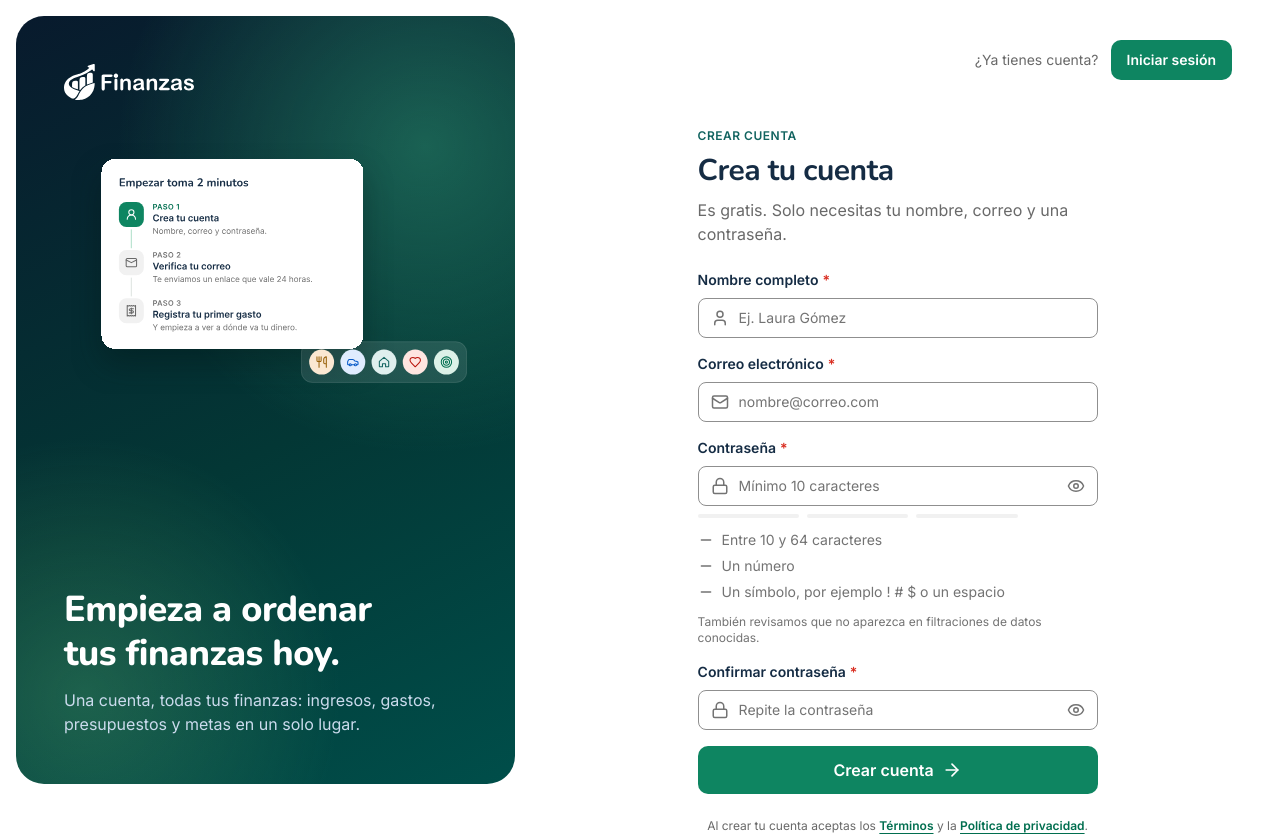
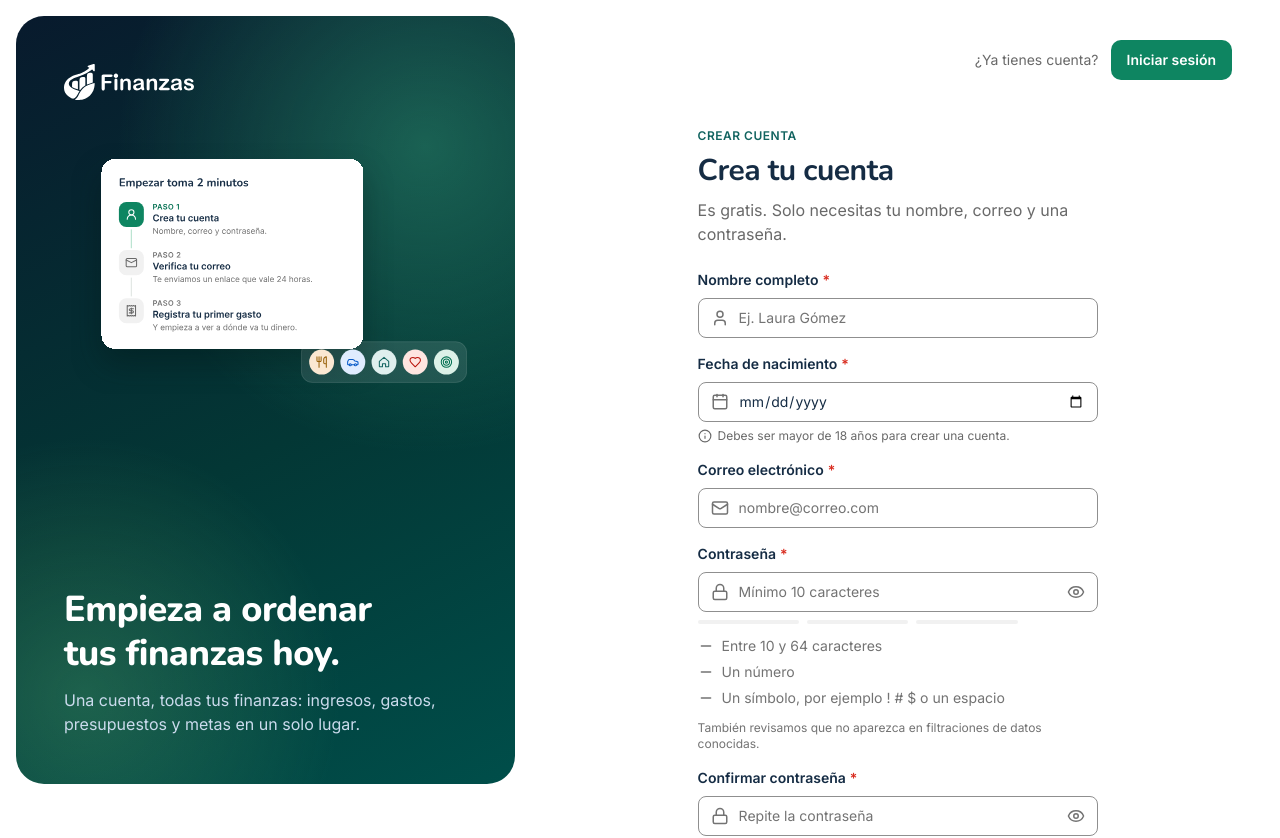
Before and after one commit to Jumasva/app-finanzas, a Next.js app in the folder frontend/: page /registro in a window 1280 px wide. Shown: the top 838 px of the page. Built offline with nearby package versions, Linux system fonts and the light colour scheme; no server answers.

Commit message:
feat: campo de fecha de nacimiento en el formulario de registro

```diff
--- a/frontend/src/features/auth/api.ts
+++ b/frontend/src/features/auth/api.ts
@@ -5,6 +5,8 @@ import { api } from '@/lib/api';
 export type User = {
   id: number;
   name: string;
+  // AAAA-MM-DD. null solo en cuentas creadas antes de pedirla
+  birth_date: string | null;
   email: string;
   email_verified_at: string | null;
   currency_code: 'COP' | 'USD' | 'EUR';
@@ -35,7 +37,13 @@ export function getMe({ handleSession = true } = {}) {
 /* ══ REGISTRO Y VERIFICACIÓN DEL CORREO ══ */
 
 // 201 con el User. No inicia sesión: se envía el enlace para verificar el correo
-export function register(data: { name: string; email: string; password: string; password_confirmation: string }) {
+export function register(data: {
+  name: string;
+  birth_date: string;
+  email: string;
+  password: string;
+  password_confirmation: string;
+}) {
   return api<{ data: User }>('/auth/register', { method: 'POST', body: data });
 }
 
--- a/frontend/src/features/auth/components/RegisterForm.tsx
+++ b/frontend/src/features/auth/components/RegisterForm.tsx
@@ -3,7 +3,7 @@
 import { useState } from 'react';
 import { useRouter } from 'next/navigation';
 import { Button } from '@/components/ui/atoms/Button';
-import { ArrowRightIcon, UserIcon } from '@/components/ui/atoms/icons';
+import { ArrowRightIcon, CalendarIcon, UserIcon } from '@/components/ui/atoms/icons';
 import { TextLink } from '@/components/ui/atoms/TextLink';
 import { FormField } from '@/components/ui/molecules/FormField';
 import { register } from '@/features/auth/api';
@@ -31,6 +31,7 @@ export function RegisterForm() {
     await run(async () => {
       await register({
         name: String(form.get('name')),
+        birth_date: String(form.get('birth_date')),
         email,
         password,
         password_confirmation: String(form.get('password_confirmation')),
@@ -55,6 +56,18 @@ export function RegisterForm() {
           placeholder="Ej. Laura Gómez"
           required
           error={fieldErrors.name}
+        />
+
+        {/* Edad mínima de 18 años: la valida la API con la fecha de Bogotá. El input date envía AAAA-MM-DD */}
+        <FormField
+          label="Fecha de nacimiento"
+          name="birth_date"
+          type="date"
+          autoComplete="bday"
+          icon={CalendarIcon}
+          required
+          helper="Debes ser mayor de 18 años para crear una cuenta."
+          error={fieldErrors.birth_date}
         />
 
         <FormField
```
